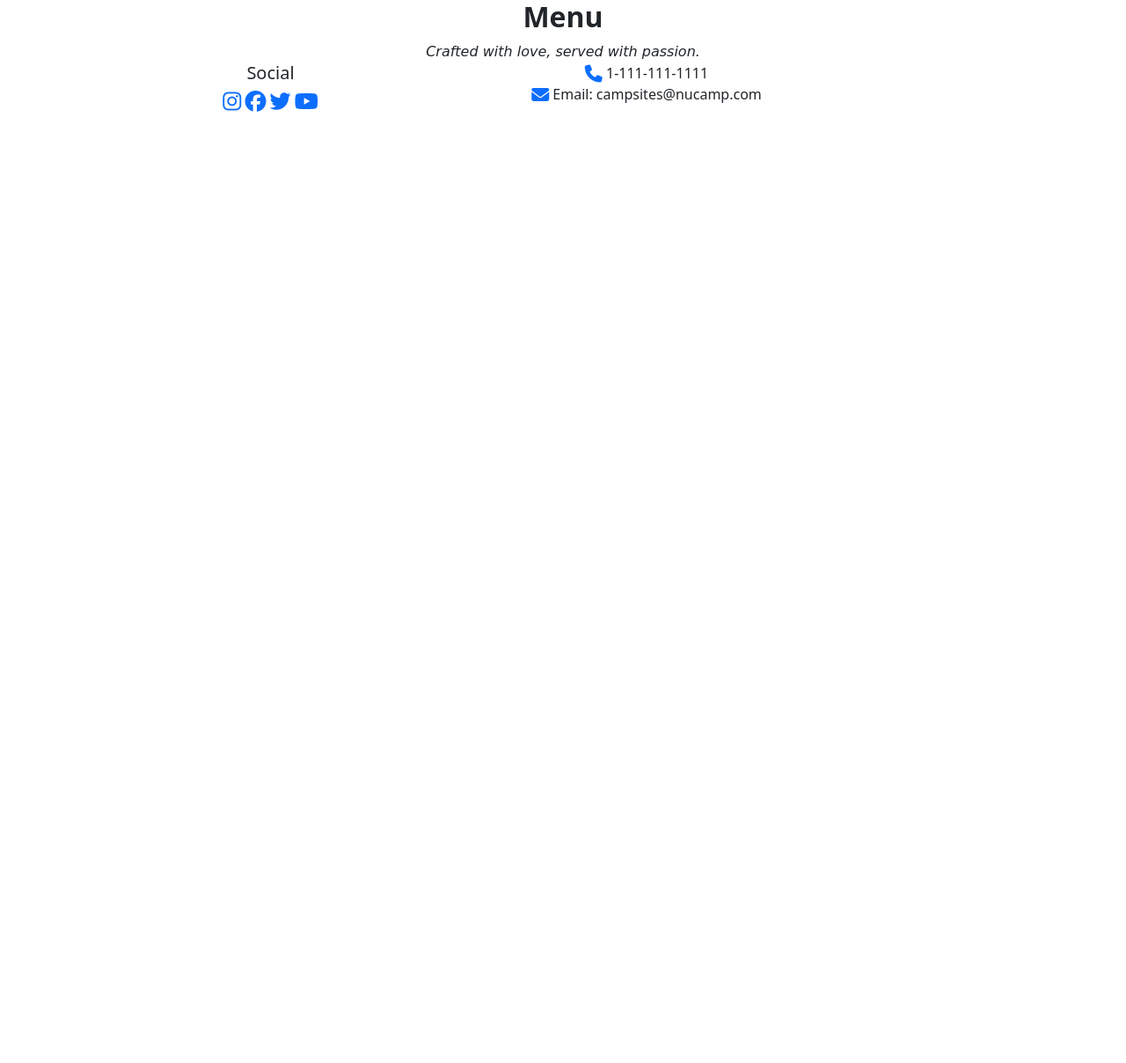
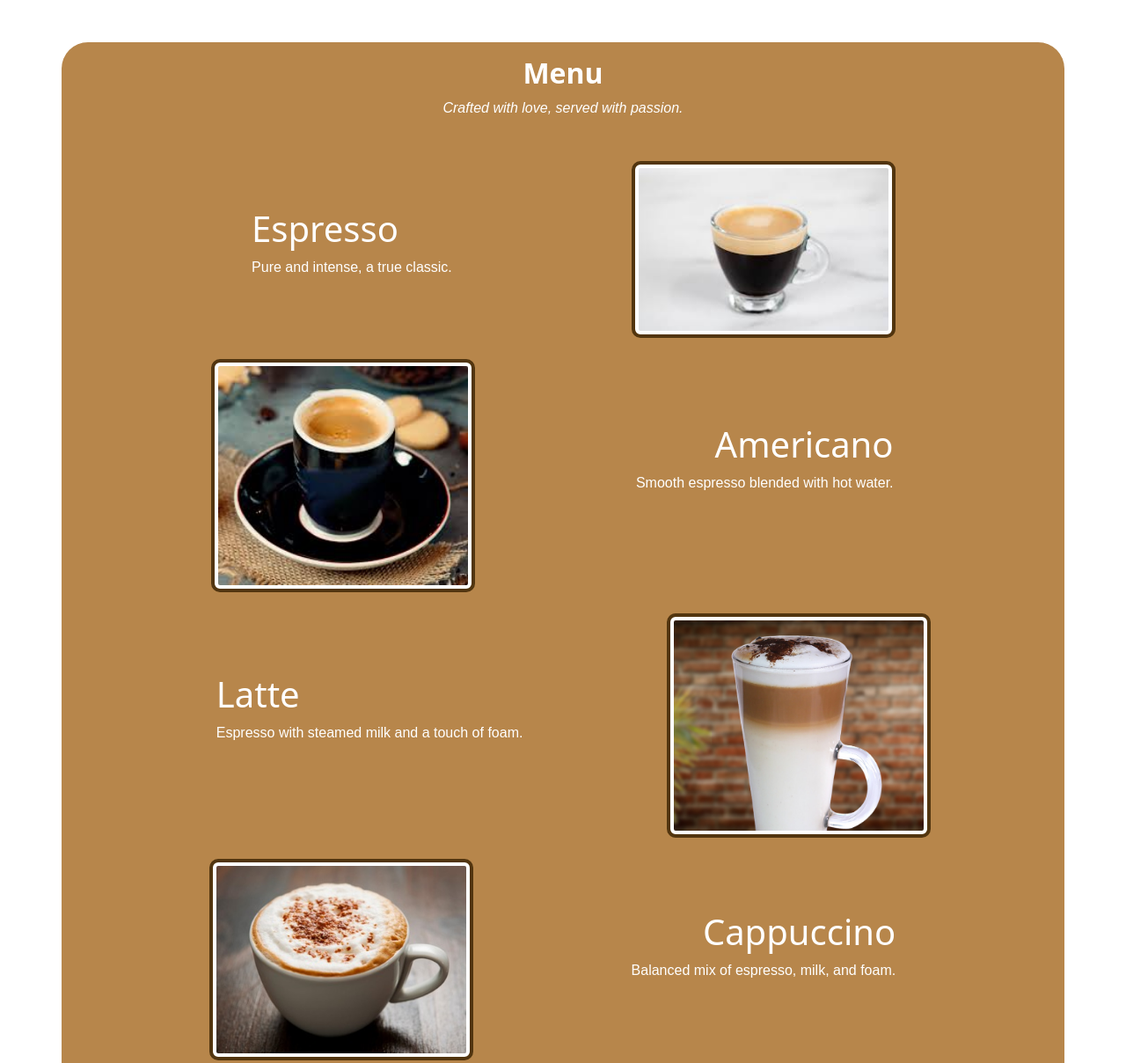
Before and after one commit to iCoreyWalker/Coffee-Shop-Anton-Corey-, a website built with Parcel: page index.html in a window 1280 px wide. Shown: the top 1208 px of the page at 88% size. Before the commit the page ends 800 px from the top, so only its background shows below. Built offline with nearby package versions, Linux system fonts and the light colour scheme; files whose address does not match are found by name.

Commit message:
finished menu, footer and CSS for it

```diff
--- a/index.html
+++ b/index.html
@@ -32,33 +32,108 @@
 
 
 
-    <div class="container">
-        <div class="row text-center">
+    <div class="container menu py-3 my-5 text-white text-center">
+        <div class="row">
             <div class="col">
                 <h2 class="fw-bold">Menu</h2>
             </div>
         </div>
-        <div class="row text-center">
-            <div class="col">
+        <div class="row">
+            <div class="col pb-5">
                 <i>Crafted with love, served with passion.</i>
+            </div>
+        </div>
+
+        <div class="row row-content align-items-center">
+            <div class="col mb-4">
+                <div class="d-flex justify-content-evenly">
+                    <div class="align-self-center px-5">
+                        <h1 class="text-start">Espresso</h1>
+                        <p class="d-none d-sm-block">Pure and intense, a true classic.</p>
+                    </div>
+                    <img src="img/espresso.jpeg" alt="Espresso" class="me-4 img-thumbnail">
+                </div>
+            </div>
+        </div>
+
+        <div class="row row-content align-items-center">
+            <div class="col mb-4">
+                <div class="d-flex justify-content-evenly">
+                    <img class="img-thumbnail ms-4" src="img/americano.jpeg" alt="Americano">
+                    <div class="align-self-center mb-4 px-5">
+                        <h1 class="text-end">Americano</h1>
+                        <p class="d-none d-sm-block">Smooth espresso blended with hot water.</p>
+                    </div>
+                </div>
+            </div>
+        </div>
+
+        <div class="row row-content align-items-center">
+            <div class="col mb-4">
+                <div class="d-flex justify-content-evenly">
+                    <div class="align-self-center mb-4 px-5">
+                        <h1 class="text-start">Latte</h1>
+                        <p class="d-none d-sm-block">Espresso with steamed milk and a touch of foam.</p>
+                    </div>
+                    <img src="img/latte.jpg" alt="Latte" class="me-4 img-thumbnail">
+                </div>
+            </div>
+        </div>
+
+        <div class="row row-content align-items-center">
+            <div class="col mb-4">
+                <div class="d-flex justify-content-evenly">
+                    <img class="img-thumbnail ms-4" src="img/cappuccino.jpg" alt="Cappuccino">
+                    <div class="align-self-center mb-3 px-5">
+                        <h1 class="text-end">Cappuccino</h1>
+                        <p class="d-none d-sm-block">Balanced mix of espresso, milk, and foam.</p>
+                    </div>
+                </div>
+            </div>
+        </div>
+
+        <div class="row row-content align-items-center">
+            <div class="col mb-4">
+                <div class="d-flex justify-content-evenly">
+                    <div class="align-self-center mb-4 px-5">
+                        <h1 class="text-start">Mocha</h1>
+                        <p class="d-none d-sm-block">Espresso with chocolate and milk, topped with whipped cream.</p>
+                    </div>
+                    <img src="img/mocha.jpg" alt="Mocha" class="me-4 img-thumbnail">
+                </div>
+            </div>
+        </div>
+
+        <div class="row row-content align-items-center">
+            <div class="col mb-4">
+                <div class="d-flex justify-content-evenly">
+                    <img class="img-thumbnail ms-4" src="img/cold-brew.jpg" alt="Cold Brew">
+                    <div class="align-self-center mb-4 px-5">
+                        <h1 class="text-end">Cold Brew</h1>
+                        <p class="d-none d-sm-block">Slow-steeped for 12 hours, rich and smooth flavor.</p>
+                    </div>
+                </div>
+            </div>
+        </div>
+
+                </div>
             </div>
         </div>
     </div>
 
     <footer>
-        <div class="container">
+        <div class="container text-white">
             <div class="row">
-                <div class="col-6 col-sm-5 text-center">
-                    <h5>Social</h5>
+                <div class="col-12 col-sm-6 text-center">
+                    <h6>Social</h6>
                     <a href="http://instagram.com/"><i class="fa-brands fa-instagram fa-xl"></i></a>
                     <a href="http://facebook.com/"><i class="fa-brands fa-facebook fa-xl"></i></a>
                     <a href="http://twitter.com/"><i class="fa-brands fa-twitter fa-xl"></i></a>
                     <a href="http://youtube.com/"><i class="fa-brands fa-youtube fa-xl"></i></a>
                 </div>
-                <div class="col-sm-4 text-center">
-                    <i class="fa-solid fa-phone fa-lg text-primary"></i> 1-111-111-1111<br />
-                    <i class="fa-solid fa-envelope fa-lg text-primary"></i> Email: campsites@nucamp.com
-
+                <div class="col-12 col-sm-6 text-center">
+                    <a href="tel:"><i class="fa-solid fa-phone fa-xl"></i> 1-111-111-1111</a><br>
+                    <a href="mailto:example@gmail.com" target="_blank"><i class="fa-solid fa-envelope fa-xl"></i> Example@gmail.com</a>
                 </div>
             </div>
         </div>
--- a/styles.css
+++ b/styles.css
@@ -1,3 +1,36 @@
+body {
+    background-color: rgb(82, 53, 15);
+}
+
 div i {
-    font-family: cursive;
+    font-family: fantasy, Arial, Helvetica, sans-serif;
 }
+
+.menu {
+    background-color: rgb(183, 134, 75);
+    border-radius: 30px;
+}
+
+footer {
+    background-image:linear-gradient(rgb(82, 53, 15), rgb(183, 134, 75));
+    padding: 30px 0;
+}
+
+
+footer a {
+    color: white;
+}
+
+footer a:hover {
+    color: rgb(82, 53, 15);
+}
+
+.menu img {
+    width: 300px;
+    border: 4px solid rgb(82, 53, 15);
+    border-radius: 10px;
+}
+
+.menu p {
+    font-family: fantasy, Arial, Helvetica, sans-serif;
+}
```
Also changed, not shown: img/americano.jpeg (added), img/cappuccino.jpg (added), img/cold-brew.jpg (added), img/espresso.jpeg (added), img/latte.jpg (added), img/mocha.jpg (added).
